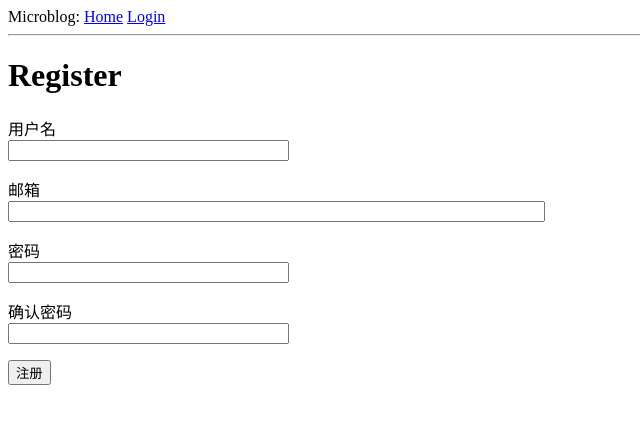
After one commit to houxiaozhao/python-, a Flask app: page /register in a window 1280 px wide. The commit adds this page. Shown: the top 424 px of the page, without its empty margins (0-640 px from the left). Run offline with Flask 2, Linux system fonts and the light colour scheme.

Commit message:
注册功能

```diff
--- a/app/forms.py
+++ b/app/forms.py
@@ -1,7 +1,8 @@
 # -*- coding: utf-8 -*
 from flask_wtf import FlaskForm
 from wtforms import StringField, PasswordField, BooleanField, SubmitField
-from wtforms.validators import DataRequired
+from wtforms.validators import ValidationError, DataRequired, Email, EqualTo
+from app.models import User
 
 
 class LoginForm(FlaskForm):
@@ -9,3 +10,22 @@ class LoginForm(FlaskForm):
     password = PasswordField('密码', validators=[DataRequired()])
     remember_me = BooleanField('记住我')
     submit = SubmitField('登陆')
+
+
+class RegistrationForm(FlaskForm):
+    username = StringField('用户名', validators=[DataRequired()])
+    email = StringField('邮箱', validators=[DataRequired(), Email()])
+    password = PasswordField('密码', validators=[DataRequired()])
+    password2 = PasswordField('确认密码', validators=[DataRequired(), EqualTo('password')])
+    submit = SubmitField('注册')
+
+    # validate_ < field_name > 根据名字的匹配验证
+    def validate_username(self, username):
+        user = User.query.filter_by(username=username.data).first()
+        if user is not None:
+            raise ValidationError('已有该用户名')
+
+    def validate_email(self, email):
+        user = User.query.filter_by(email=email.data).first()
+        if user is not None:
+            raise ValidationError('邮箱已被注册')
--- a/app/routes.py
+++ b/app/routes.py
@@ -1,6 +1,7 @@
 from app import app
+from app import db
 from flask import render_template, flash, redirect, url_for, request
-from app.forms import LoginForm
+from app.forms import LoginForm, RegistrationForm
 from flask_login import current_user, login_user, logout_user, login_required
 from app.models import User
 from werkzeug.urls import url_parse
@@ -20,7 +21,7 @@ def index():
             'body': 'The Avengers movie was so cool!'
         }
     ]
-    return render_template('index.html', title="主页", user=user, posts=posts)
+    return render_template('index.html', title="主页", posts=posts)
 
 
 @app.route('/login', methods=['GET', 'POST'])
@@ -51,3 +52,18 @@ def login():
 def logout():
     logout_user()
     return redirect(url_for('index'))
+
+
+@app.route('/register', methods=['GET', 'POST'])
+def register():
+    if current_user.is_authenticated:
+        return redirect(url_for('index'))
+    form = RegistrationForm()
+    if form.validate_on_submit():
+        user = User(username=form.username.data, email=form.email.data)
+        user.set_password(form.password.data)
+        db.session.add(user)
+        db.session.commit()
+        flash('Congratulations, you are now a registered user!')
+        return redirect(url_for('login'))
+    return render_template('register.html', title='Register', form=form)
--- a/app/templates/login.html
+++ b/app/templates/login.html
@@ -21,4 +21,5 @@
         <p>{{ form.remember_me() }} {{ form.remember_me.label }}</p>
         <p>{{ form.submit() }}</p>
     </form>
+    <p>New User? <a href="{{ url_for('register') }}">Click to Register!</a></p>
 {% endblock %}
--- /dev/null
+++ b/app/templates/register.html
@@ -0,0 +1,37 @@
+{% extends "base.html" %}
+
+{% block content %}
+    <h1>Register</h1>
+    <form action="" method="post">
+        {{ form.hidden_tag() }}
+        <p>
+            {{ form.username.label }}<br>
+            {{ form.username(size=32) }}<br>
+            {% for error in form.username.errors %}
+                <span style="color: red;">[{{ error }}]</span>
+            {% endfor %}
+        </p>
+        <p>
+            {{ form.email.label }}<br>
+            {{ form.email(size=64) }}<br>
+            {% for error in form.email.errors %}
+                <span style="color: red;">[{{ error }}]</span>
+            {% endfor %}
+        </p>
+        <p>
+            {{ form.password.label }}<br>
+            {{ form.password(size=32) }}<br>
+            {% for error in form.password.errors %}
+                <span style="color: red;">[{{ error }}]</span>
+            {% endfor %}
+        </p>
+        <p>
+            {{ form.password2.label }}<br>
+            {{ form.password2(size=32) }}<br>
+            {% for error in form.password2.errors %}
+                <span style="color: red;">[{{ error }}]</span>
+            {% endfor %}
+        </p>
+        <p>{{ form.submit() }}</p>
+    </form>
+{% endblock %}
```
Also changed, not shown: app.db.
